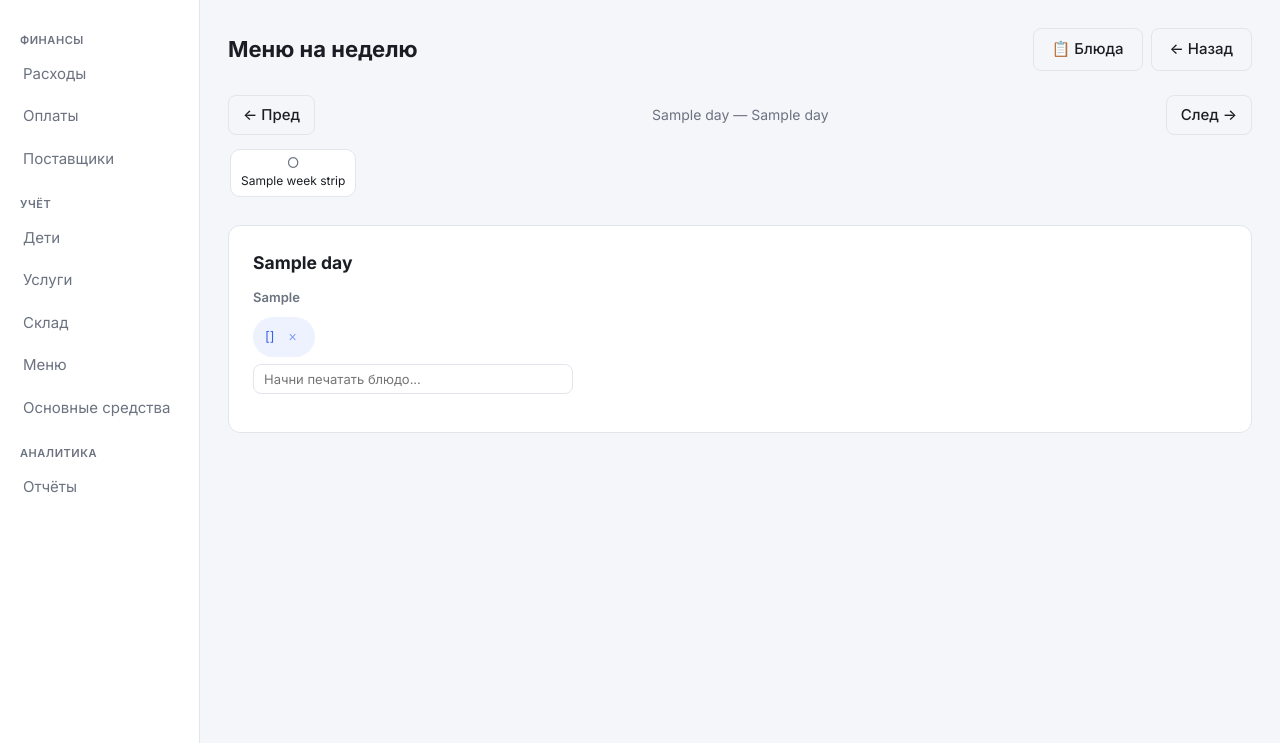
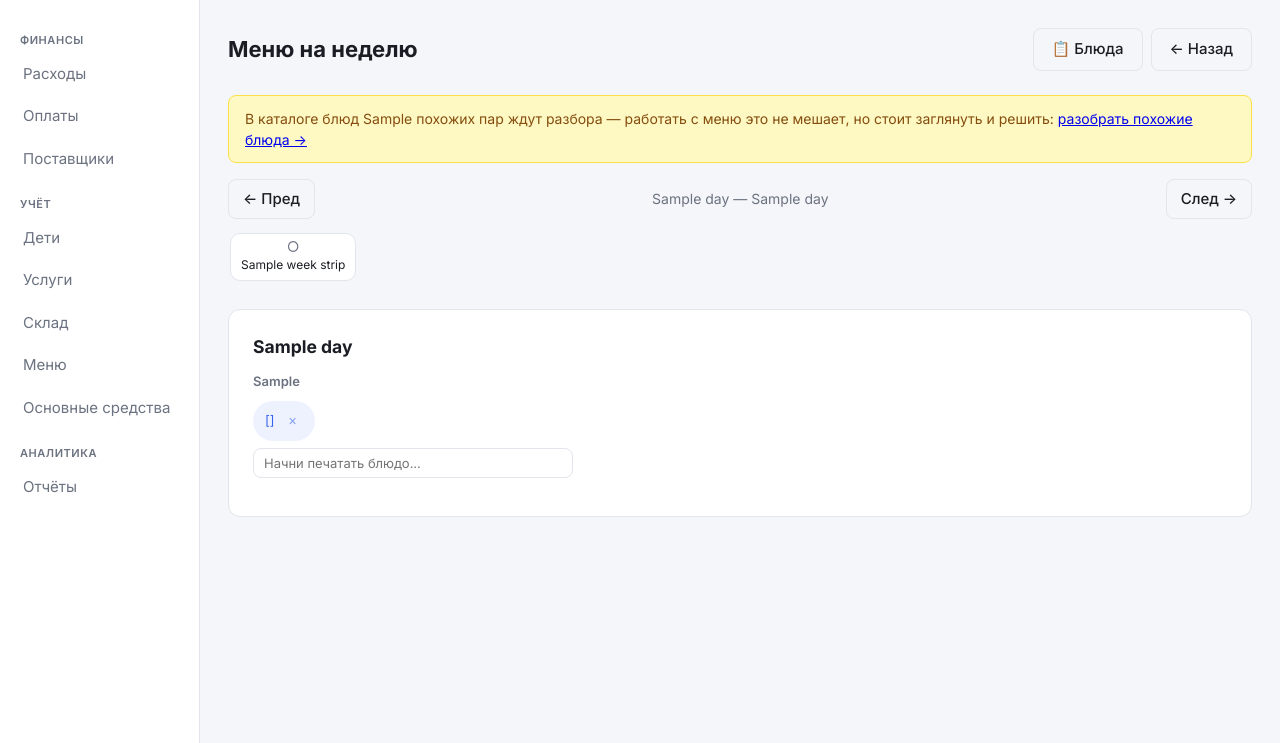
Before and after one commit to Abdusattar/pearl, a FastAPI app: template app/templates/menu/form.html in a window 1280 px wide. Shown: the part 56-799 px from the top of the page. Run offline with FastAPI, Linux system fonts and the light colour scheme; the template is opened without the code that fills it: most values are stand-ins (such as "Sample title", 1, 10 or a date in 2020).

Commit message:
fix(menu): смягчить гейт дублей — предупреждение вместо блокировки
Жёсткий редирект /menu/day → /menu/dishes/duplicates (30.07, тем же днём)
оказался постоянным, не разовым: любое новое блюдо, случайно похожее на
существующее (>=60% token_sort_ratio), заново блокировало бы меню посреди
работы. Авто-списание считает каждое блюдо по своему dish_id независимо —
дубль в каталоге не портит списание склада, только путает человека в
списке и дробит статистику "сколько раз подавали". Значит не блокирующая
ошибка, а мягкое напоминание.

/menu/ и POST /menu/day больше не редиректят/не 409 — вместо этого
баннер на странице меню со ссылкой на разбор, если очередь не пуста.

Co-Authored-By: Claude Sonnet 5 <noreply@anthropic.com>

```diff
--- a/app/routers/menu.py
+++ b/app/routers/menu.py
@@ -60,14 +60,12 @@ def menu_form(request: Request, org_id: str | None = None, start: str | None = N
     if ctx is None:
         return RedirectResponse("/login", status_code=302)
 
-    # Гейт (30.07): пока в каталоге блюд есть неразрешённые кандидаты на
-    # слияние (дубли), подбивать меню по дням нельзя — иначе дни набиваются
-    # блюдами, часть которых надо ещё слить/отклонить, и потом придётся
-    # переразбирать уже сохранённое меню. Дубли сначала, меню потом.
-    if find_duplicate_candidates(db):
-        return RedirectResponse(
-            f"/menu/dishes/duplicates?org_id={ctx['current_org_id'] or ''}", status_code=302
-        )
+    # Мягкое напоминание (30.07, смягчено с жёсткого редиректа в тот же день) —
+    # авто-списание считает каждое блюдо по своему dish_id независимо, дубль
+    # в каталоге не портит цифры склада, только путает человека в списке и
+    # дробит статистику "сколько раз подавали". Значит не блокировать работу
+    # с меню, просто напоминать, пока в очереди что-то есть.
+    pending_duplicates = len(find_duplicate_candidates(db))
 
     today = date_type.today()
     this_monday = _week_monday(today)
@@ -137,6 +135,7 @@ def menu_form(request: Request, org_id: str | None = None, start: str | None = N
         "warning_date": (
             f"{WEEKDAY_NAMES[warning_date.weekday()]}, {warning_date.strftime('%d.%m')}"
         ) if warning_date else None,
+        "pending_duplicates": pending_duplicates,
     })
     return templates.TemplateResponse("menu/form.html", ctx)
 
@@ -165,12 +164,6 @@ def menu_day_save(
     ctx = _base_ctx(request, db, org_id)
     if ctx is None or ctx["current_org"] is None:
         return JSONResponse({"error": "unauthorized"}, status_code=401)
-
-    # Тот же гейт, что и на GET / — здесь на случай прямого POST мимо формы
-    # (устаревшая открытая вкладка и т.п.), фронт этот случай не обрабатывает
-    # специально, но запись должна остаться заблокированной в любом случае.
-    if find_duplicate_candidates(db):
-        return JSONResponse({"error": "duplicates_pending"}, status_code=409)
 
     d = date_type.fromisoformat(date)
 
--- a/app/templates/menu/form.html
+++ b/app/templates/menu/form.html
@@ -14,6 +14,15 @@
 <div class="alert alert-warning">
   Меню на {{ warning_date }} ещё не заполнено — списание всё равно можно сделать,
   но заполнить меню лучше заранее.
+</div>
+{% endif %}
+
+{% if pending_duplicates %}
+<div class="alert alert-warning">
+  В каталоге блюд {{ pending_duplicates }}
+  {{ 'похожая пара' if pending_duplicates == 1 else 'похожих пары' if pending_duplicates < 5 else 'похожих пар' }}
+  ждут разбора — работать с меню это не мешает, но стоит заглянуть и решить:
+  <a href="/menu/dishes/duplicates?org_id={{ current_org_id }}">разобрать похожие блюда →</a>
 </div>
 {% endif %}
 
```
Also changed, not shown: app/templates/menu/dishes_duplicates.html (+5 -3 lines).
